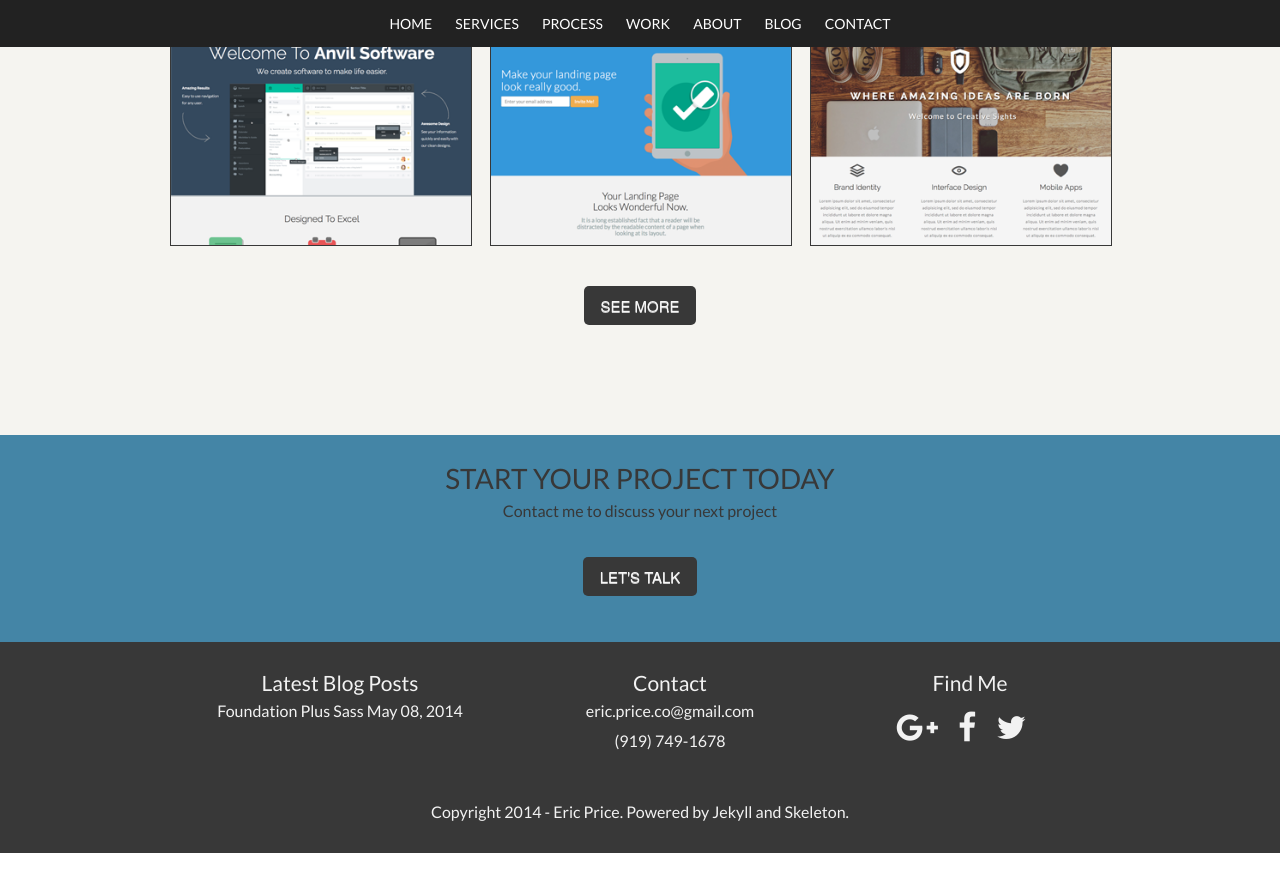
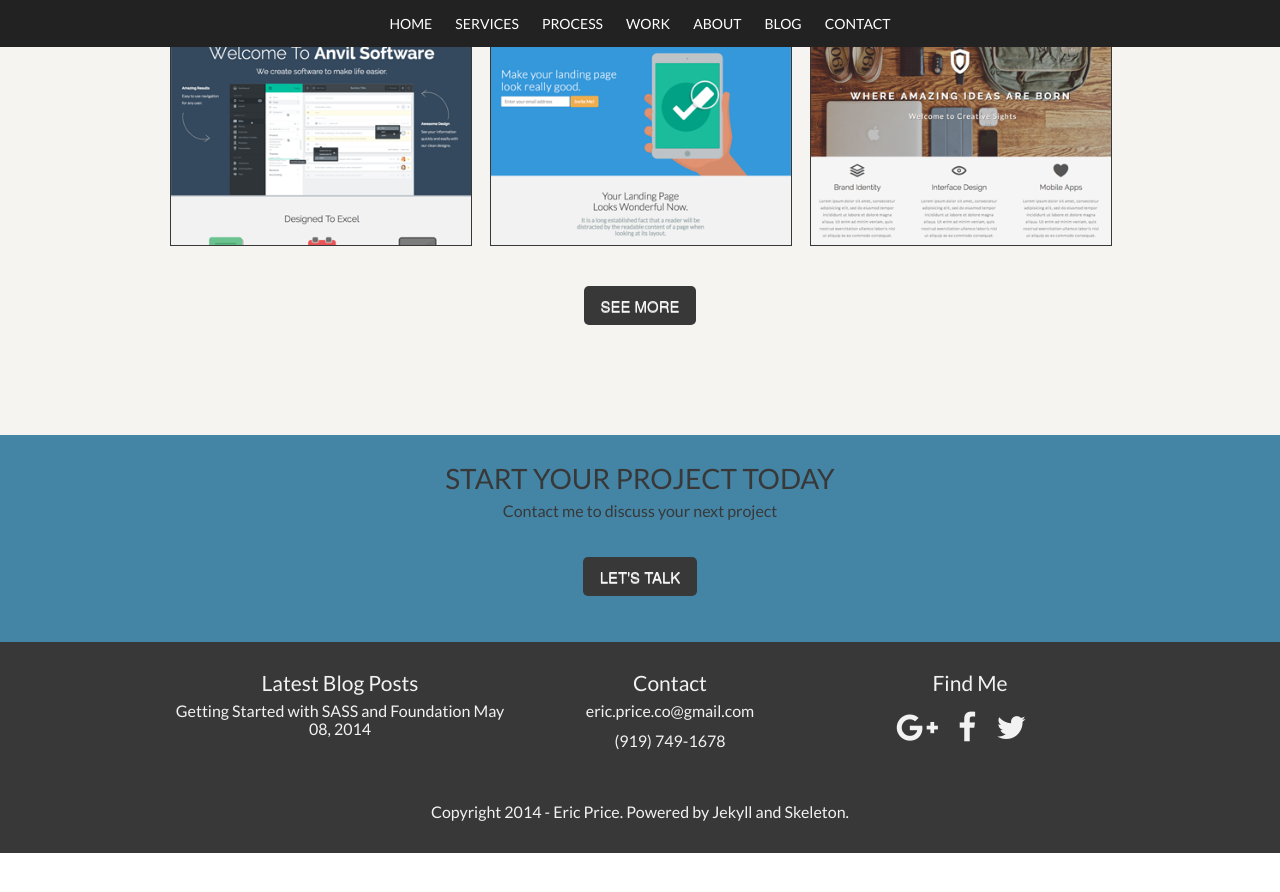
Before and after one commit to ericpriceco/ericpriceco.github.io, a Jekyll site: the page built from index.html, in a window 1280 px wide and 900 px high, scrolled down 1902 px. Shown: the top 892 px of the window. Built offline with Jekyll 4.4.1, drawn with Linux system fonts in a browser that asks for light colours; nearby versions of some CDN libraries; Markdown is read by kramdown in place of the engine named in the settings.

Commit message:
Update 2014-05-08-foundation-plus-sass.md

```diff
--- a/_posts/2014-05-08-foundation-plus-sass.md
+++ b/_posts/2014-05-08-foundation-plus-sass.md
@@ -1,4 +1,8 @@
 ---
+layout: blogpost
+title: Getting Started with SASS and Foundation
+date:   2014-05-08
+categories: sass foundation
 published: true
 ---
 
```
